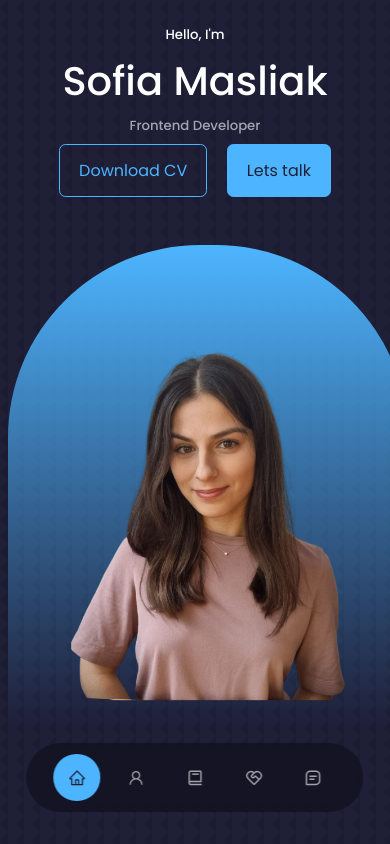
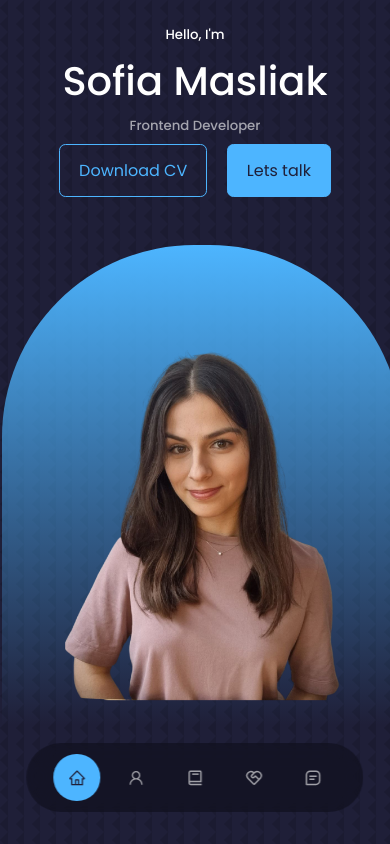
Before and after one commit to Sofiia108/Portfolio, a React (Create React App) app: page / in a window 390 px wide. Shown: the top 844 px of the page. Built offline with nearby package versions, Linux system fonts and the light colour scheme.

Commit message:
add styles

```diff
--- a/src/components/header/header.css
+++ b/src/components/header/header.css
@@ -38,7 +38,7 @@ header {
     width: 25rem;
     height: 30rem;
     position: absolute;
-    left: calc(47% - 11rem);
+    left: calc(49% - 11rem);
     margin-top: 3rem;
     border-radius: 12rem 12rem 0 0;
     overflow: hidden;
@@ -79,6 +79,13 @@ header {
         height: 100vh;
     }
 
+    .me {
+        width: 25rem;
+        height: 30rem;
+        position: absolute;
+        left: calc(32% - 130px);
+    }
+
     .header__socials,
     .scroll__down {
         display: none;
```
Also changed, not shown: 6 other files (tests, documents, lock files or other folders).
